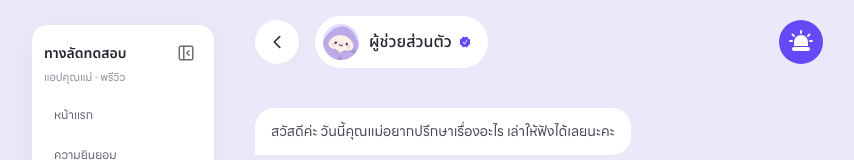
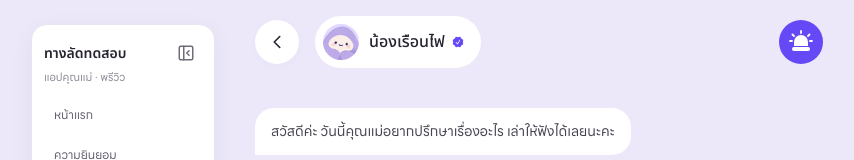
Before and after one commit to AYNO-I-KNOW/reuanfai, a Next.js app in the folder apps/web/: page /ruenfai/chat in a window 1280 px wide. Shown: the top 160 px of the page, without its empty margins (101-955 px from the left). Built offline with nearby package versions, Linux system fonts and the light colour scheme.

Commit message:
fix(web): name chat assistant Nong Ruenfai

```diff
--- a/apps/web/src/app/ruenfai/chat/page.tsx
+++ b/apps/web/src/app/ruenfai/chat/page.tsx
@@ -95,7 +95,7 @@ export default function ChatPage() {
             alt=""
           />
           <div className={s["ubot-identity"]}>
-            <h1>{'ผู้ช่วยส่วนตัว'}</h1>
+            <h1>{'น้องเรือนไฟ'}</h1>
             <Image className={s["ubot-verified"]} src="/images/ruenfai/chat-verified.svg" width={18} height={18} alt=""/>
           </div>
         </div>
```
Also changed, not shown: 1 other file (tests, documents, lock files or other folders).
